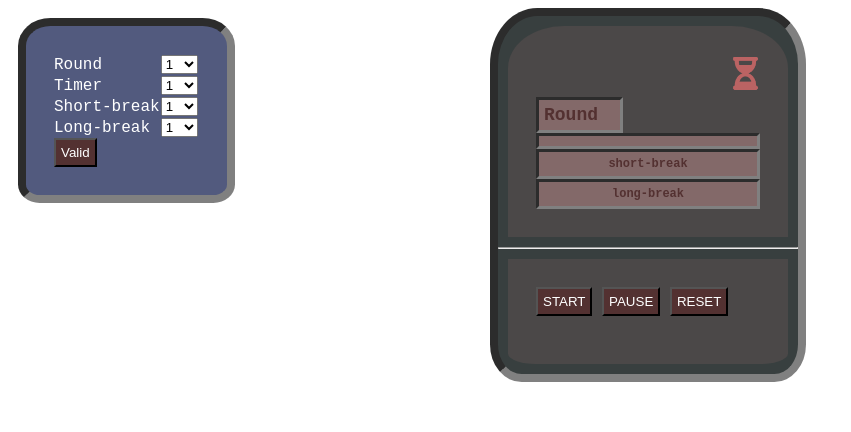
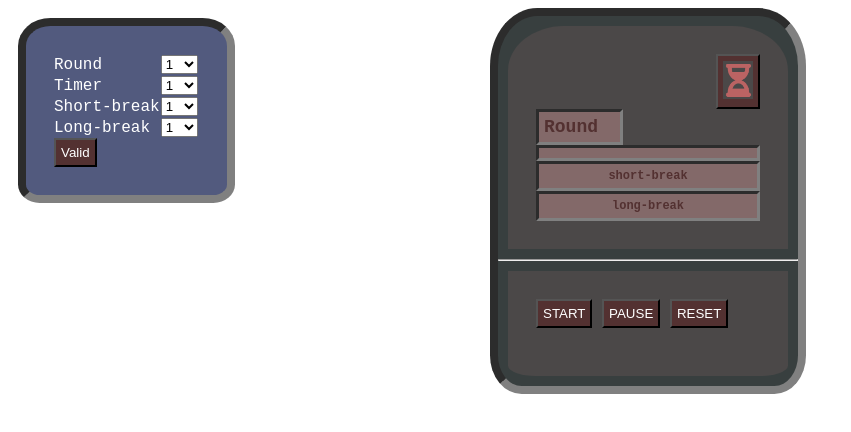
Before and after one commit to Bruxellesflorian/pomodorotimer, a plain HTML site: page index.html in a window 1280 px wide. Shown: the whole page, without its empty margins (0-851 px from the left). Drawn offline with Linux system fonts and the light colour scheme.

Commit message:
better like that

```diff
--- a/index.html
+++ b/index.html
@@ -22,7 +22,7 @@
 
             <div class="boite borderTOP">
                 <div class="end">
-                    <img id="sablier" src="./img/sablier.PNG" alt="">
+                    <button><img id="sablier" src="./img/sablier.PNG" alt=""></button>
 
                 </div>
                 <div class="vitreTour break flex borderTopRight">Round <div class="textWhite" id="tour"></div>
```
